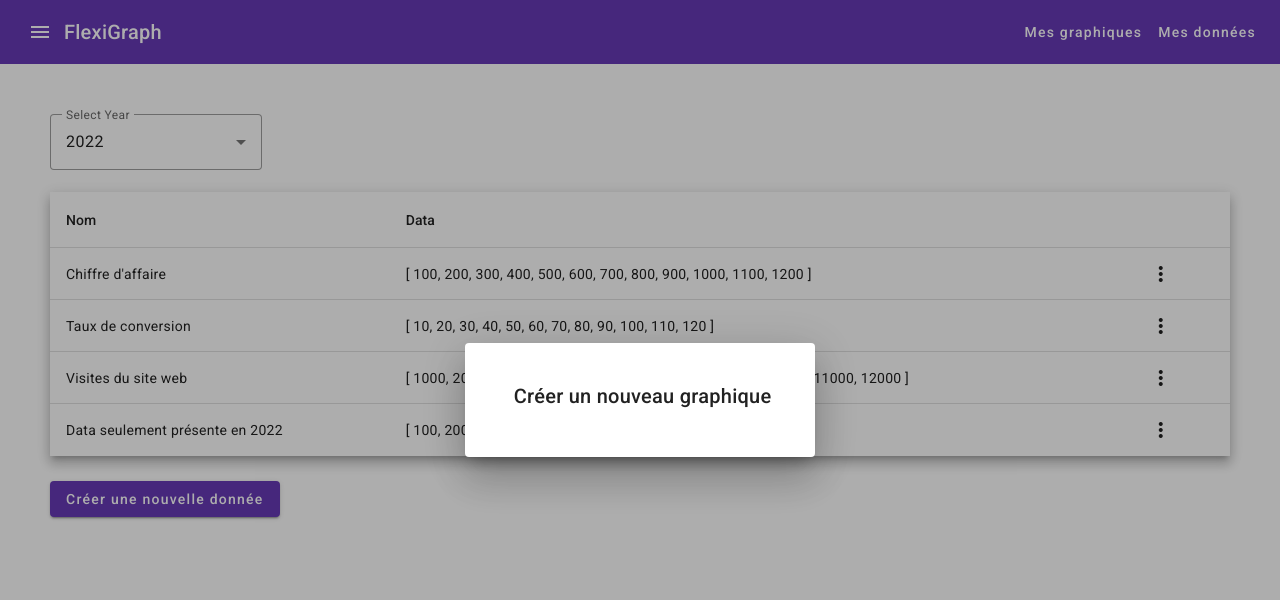
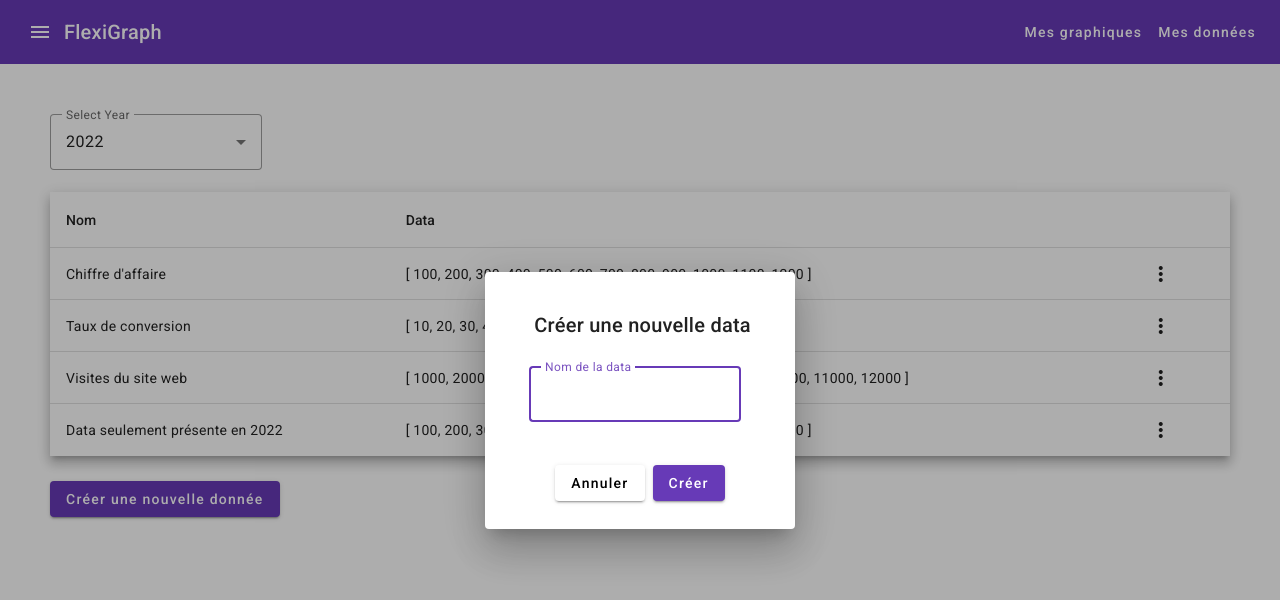
Before and after one commit to Foxenz/flexigraph, an Angular app: page /data-management in a window 1280 px wide. Both pictures are taken after a click on the button "Créer une nouvelle donnée". Shown: the top 600 px of the page. Built offline with nearby package versions, Linux system fonts and the light colour scheme.

Commit message:
Edition et Création fonctionnel (sans les datas)

```diff
--- a/src/app/feature/data-management/data-management.component.ts
+++ b/src/app/feature/data-management/data-management.component.ts
@@ -92,11 +92,13 @@ export class DataManagementComponent {
   }
 
   createData(data: Data) {
-    this.dataManager.createData();
+    this.dataManager.createData(data, this.selectedYear);
+    this.table.renderRows();
   }
 
   editData(data: Data) {
-    this.dataManager.editData();
+    this.dataManager.editData(data, this.selectedYear);
+    this.table.renderRows();
   }
 
   deleteData(element: Data) {
--- a/src/app/feature/data-management/dialogs/dialog-form-data/dialog-form-data.component.html
+++ b/src/app/feature/data-management/dialogs/dialog-form-data/dialog-form-data.component.html
@@ -1,5 +1,19 @@
 <div class="chart-form">
   <h2 mat-dialog-title>
-    {{ isUpdate ? 'Modifier votre graphique' : 'Créer un nouveau graphique' }}
+    {{ isUpdate ? 'Modifier votre data' : 'Créer une nouvelle data' }}
   </h2>
+
+  <mat-form-field appearance="outline">
+    <mat-label>Nom de la data</mat-label>
+    <input matInput [(ngModel)]="label" />
+  </mat-form-field>
+
+  <p>{{ valuePerMonth }}</p>
+
+  <mat-dialog-actions align="end">
+    <button mat-raised-button (click)="onNoClick()">Annuler</button>
+    <button mat-raised-button (click)="submitData()" color="primary">
+      {{ isUpdate ? 'Modifier' : 'Créer' }}
+    </button>
+  </mat-dialog-actions>
 </div>
--- a/src/app/feature/data-management/dialogs/dialog-form-data/dialog-form-data.component.ts
+++ b/src/app/feature/data-management/dialogs/dialog-form-data/dialog-form-data.component.ts
@@ -1,23 +1,67 @@
 import { Component, Inject, OnInit } from '@angular/core';
-import { MAT_DIALOG_DATA, MatDialogTitle } from '@angular/material/dialog';
+import {
+  MAT_DIALOG_DATA,
+  MatDialogActions,
+  MatDialogRef,
+  MatDialogTitle,
+} from '@angular/material/dialog';
 import { Data } from '../../../../shared/models/data-model';
+import { FormsModule } from '@angular/forms';
+import { MatFormField, MatLabel } from '@angular/material/form-field';
+import { MatInput } from '@angular/material/input';
+import { MatOption } from '@angular/material/autocomplete';
+import { MatSelect } from '@angular/material/select';
+import { NgForOf } from '@angular/common';
+import { MatButton } from '@angular/material/button';
 
 @Component({
   selector: 'app-dialog-form-data',
   standalone: true,
-  imports: [MatDialogTitle],
+  imports: [
+    MatDialogTitle,
+    FormsModule,
+    MatFormField,
+    MatInput,
+    MatLabel,
+    MatOption,
+    MatSelect,
+    NgForOf,
+    MatButton,
+    MatDialogActions,
+  ],
   templateUrl: './dialog-form-data.component.html',
   styleUrl: './dialog-form-data.component.scss',
 })
 export class DialogFormDataComponent implements OnInit {
+  label: string = '';
+  valuePerMonth: number[] = [];
+
   isUpdate: boolean = false;
 
-  constructor(@Inject(MAT_DIALOG_DATA) public initialData: { data?: Data }) {}
+  constructor(
+    public dialogRef: MatDialogRef<DialogFormDataComponent>,
+    @Inject(MAT_DIALOG_DATA) public initialData: { data?: Data }
+  ) {}
 
   ngOnInit() {
     if (this.initialData?.data) {
-      console.log('Data is updated');
+      console.log(this.initialData.data);
       this.isUpdate = true;
+      this.label = this.initialData.data.label;
+      this.valuePerMonth = this.initialData.data.valuePerMonth;
     }
   }
+
+  onNoClick() {
+    this.dialogRef.close();
+  }
+
+  submitData() {
+    const data: Data = {
+      id: this.initialData?.data?.id || '',
+      label: this.label,
+      valuePerMonth: this.valuePerMonth,
+    };
+    this.dialogRef.close(data);
+  }
 }
--- a/src/app/shared/managers/data.manager.ts
+++ b/src/app/shared/managers/data.manager.ts
@@ -1,7 +1,7 @@
 import { Injectable } from '@angular/core';
 import { ToasterService } from '../services/toaster.service';
 import { DataService } from '../services/data.service';
-import { ListOfData } from '../models/data-model';
+import { Data, ListOfData } from '../models/data-model';
 
 @Injectable()
 export class DataManager {
@@ -24,11 +24,32 @@ export class DataManager {
     return this.listOfData.find(data => data.year === year);
   }
 
-  public createData() {
+  public createData(data: Data, selectedYear: number) {
+    data.id = crypto.randomUUID();
+
+    const dataForYear = this.getDataForYear(selectedYear);
+
+    if (!dataForYear) {
+      return;
+    }
+
+    dataForYear.data.push(data);
+
     this.toasterService.successMessage('Data créée avec succès');
   }
 
-  public editData() {
+  public editData(data: Data, selectedYear: number) {
+    const dataForYear = this.getDataForYear(selectedYear);
+
+    if (!dataForYear) {
+      return;
+    }
+
+    const index = dataForYear.data.findIndex(
+      dataInYearSelected => dataInYearSelected.id === data.id
+    );
+    dataForYear.data[index] = data;
+
     this.toasterService.successMessage('Data modifiée avec succès');
   }
 
```
